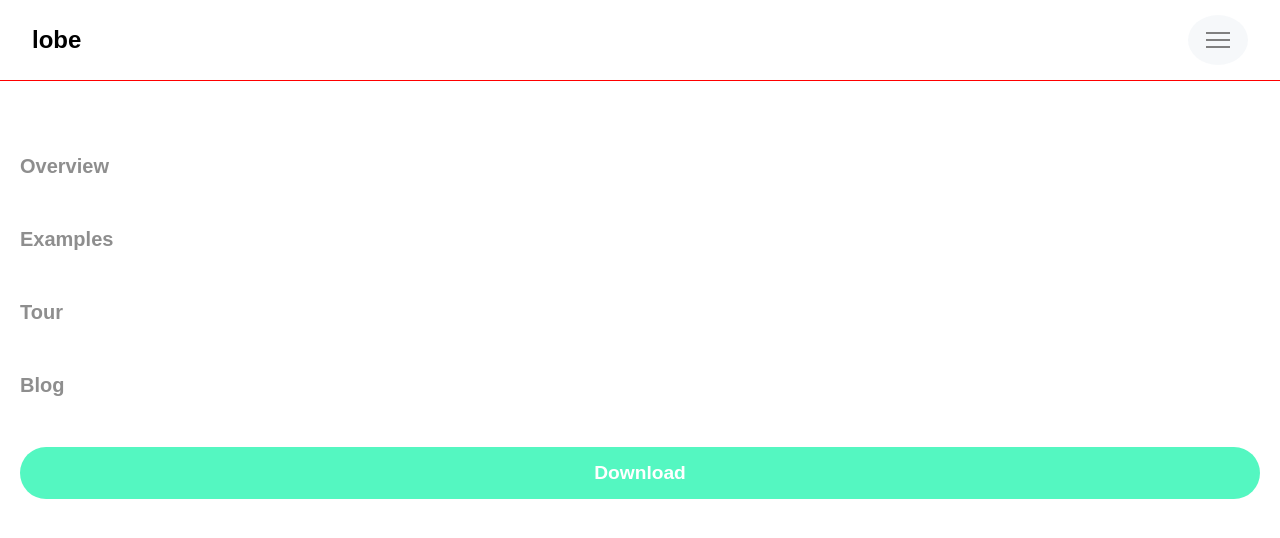
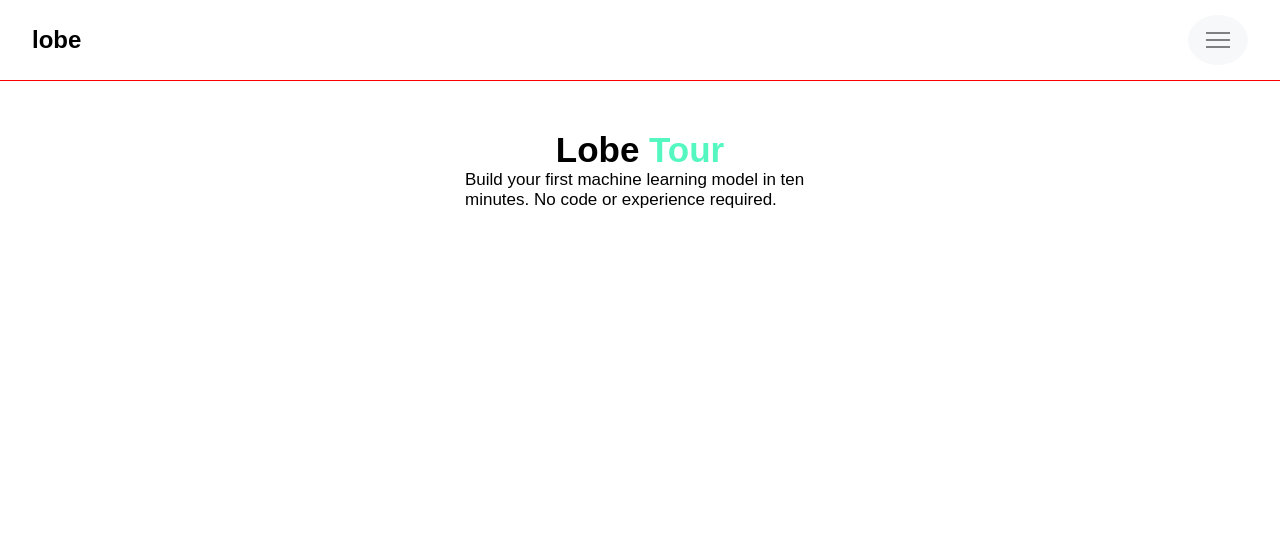
Before and after one commit to Tra-G/Bonsai-clone, a plain HTML site: page index.html in a window 1280 px wide. Drawn offline with Linux system fonts and the light colour scheme.

Commit message:
Section 1 styling

```diff
--- a/index.html
+++ b/index.html
@@ -27,6 +27,13 @@
             </div>
         </nav>
     </header>
+
+    <main>
+        <section class="section1">
+            <h1>Lobe <span class="second-letter">Tour</span></h1>
+            <p class="section-text">Build your first machine learning model in ten minutes. No code or experience required.</p>
+        </section>
+    </main>
 </body>
 
 </html>
--- a/style.css
+++ b/style.css
@@ -2,6 +2,7 @@
 :root {
   --page-padding: 2rem;
   --links-color: rgba(128, 128, 128, 0.891);
+  --color-primary: rgba(51, 246, 181, 0.837);
 }
 
 /* CSS RESET */
@@ -64,6 +65,7 @@ nav .navBrand {
 
 /* Later Akorede will work on this */
 nav .nav-menu {
+  display: none
 }
 
 /* Button*/
@@ -118,3 +120,29 @@ nav .nav-menu {
 .nav-menu li:hover {
 
 }
+
+.section1{
+  padding-top: 50px;
+  width: 350px;
+  margin: 0 auto;
+}
+
+.section1 h1{
+  text-align: center;
+  font-size: 35px;
+  font-weight: bolder;
+}
+
+span{
+  font-size: 35px;
+  font-weight: bolder;
+  display: inline-block;
+}
+
+.section-text{
+  font-size: 17px;
+}
+
+.second-letter{
+  color: var(--color-primary);
+}
```
